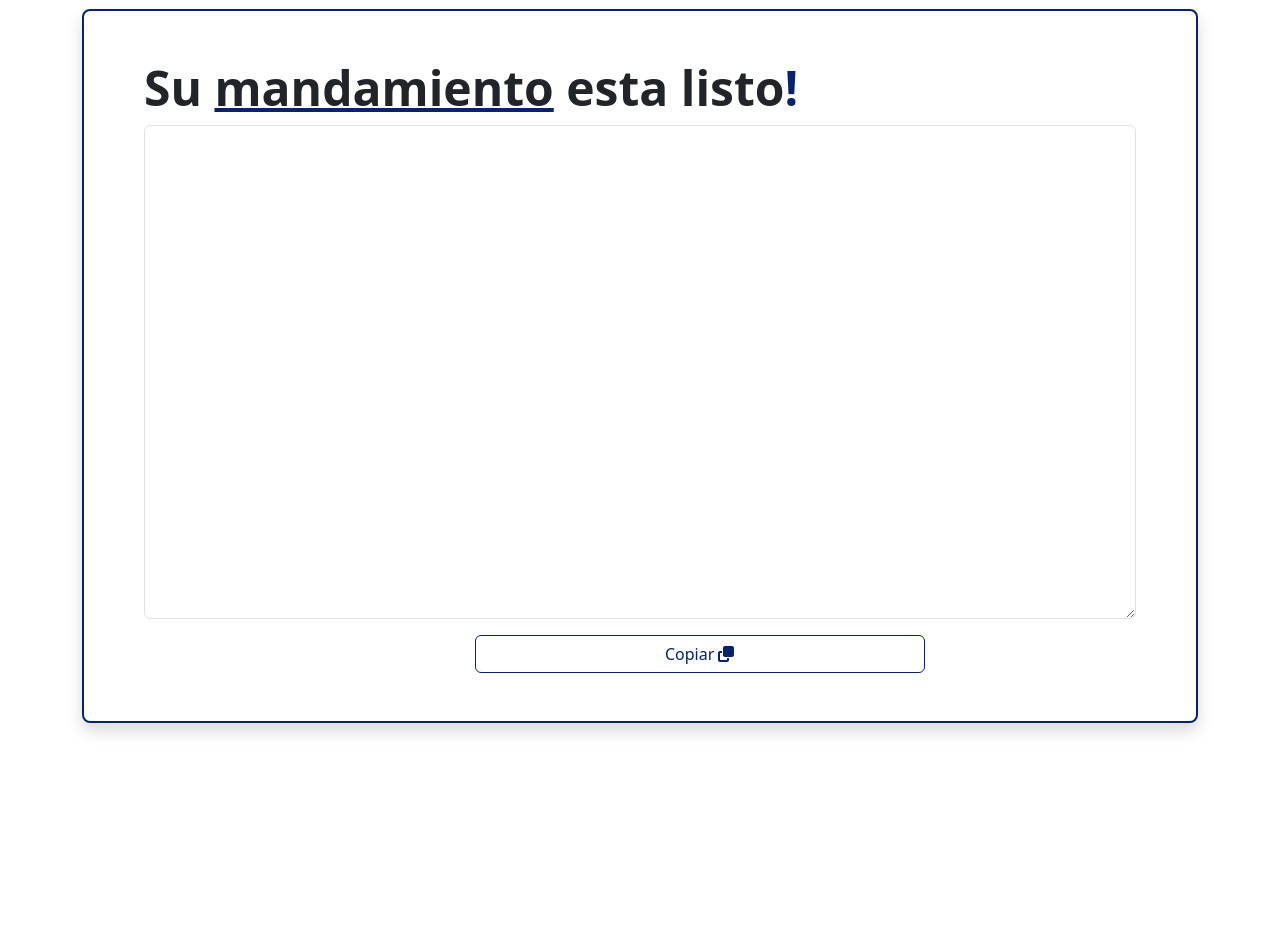
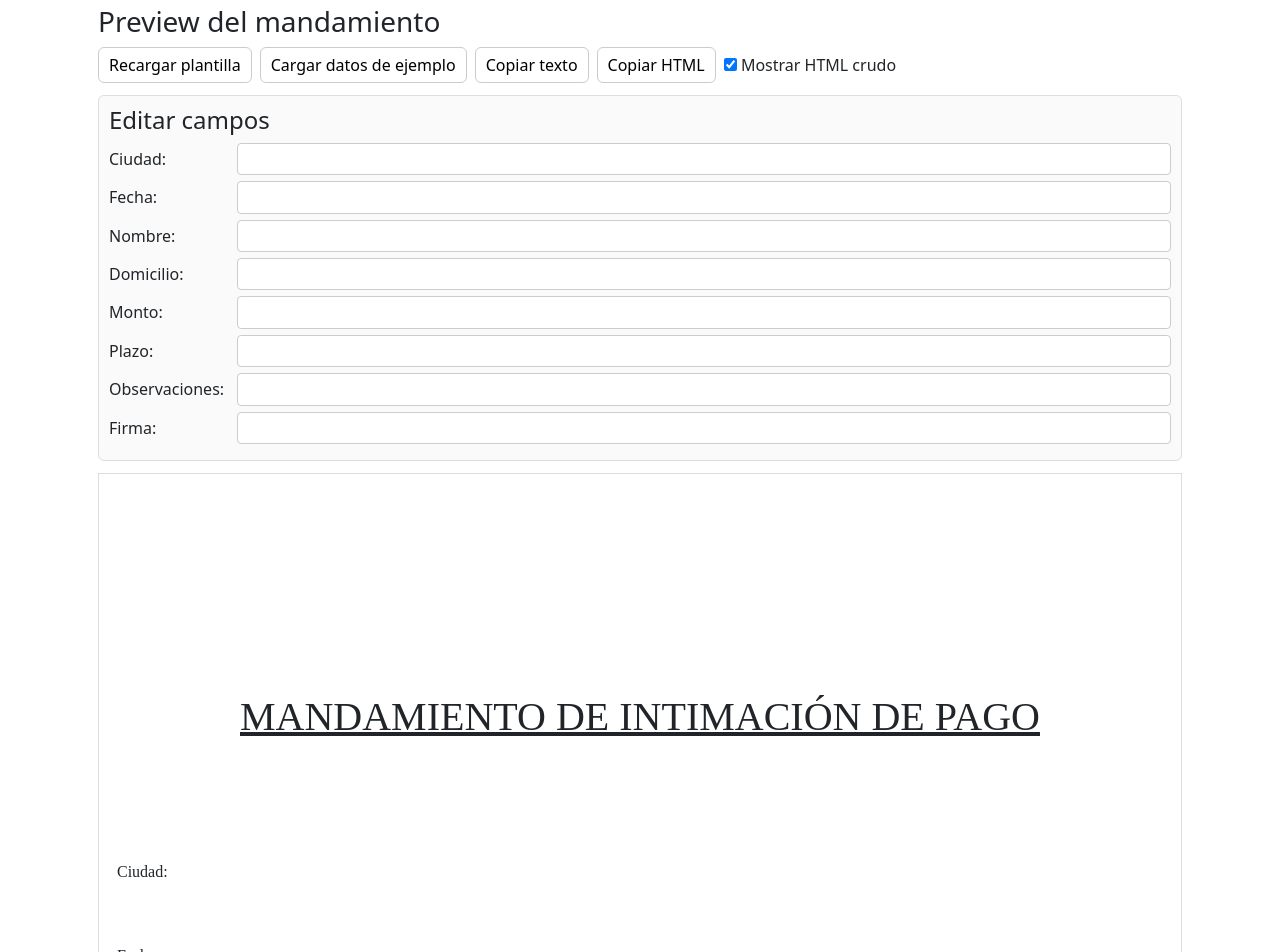
Before and after one commit to Bernheim1/notificame, an Angular app: page / in a window 1280 px wide. Shown: the part 100-1052 px from the top of the page. Before the commit the page ends 871 px from the top, so only its background shows below. Built offline with nearby package versions, Linux system fonts and the light colour scheme.

Commit message:
lee html

```diff
--- a/angular.json
+++ b/angular.json
@@ -26,6 +26,7 @@
             "tsConfig": "tsconfig.app.json",
             "inlineStyleLanguage": "scss",
             "assets": [
+              "src/assets",
               {
                 "glob": "**/*",
                 "input": "public"
@@ -87,6 +88,7 @@
             "tsConfig": "tsconfig.spec.json",
             "inlineStyleLanguage": "scss",
             "assets": [
+              "src/assets",
               {
                 "glob": "**/*",
                 "input": "public"
--- a/src/app/app.component.html
+++ b/src/app/app.component.html
@@ -33,7 +33,7 @@
   </div>
 
   <div *ngIf="this.step == 2">
-    <app-mostrar-salida [salida]="this.salida"></app-mostrar-salida>
+    <app-mostrar-salida></app-mostrar-salida>
   </div>
 </div>
 <router-outlet/>
--- a/src/app/app.config.ts
+++ b/src/app/app.config.ts
@@ -2,7 +2,13 @@ import { ApplicationConfig, provideZoneChangeDetection } from '@angular/core';
 import { provideRouter } from '@angular/router';
 
 import { routes } from './app.routes';
+import { provideHttpClient } from '@angular/common/http';
 
 export const appConfig: ApplicationConfig = {
-  providers: [provideZoneChangeDetection({ eventCoalescing: true }), provideRouter(routes)]
+  providers:
+  [
+    provideZoneChangeDetection({ eventCoalescing: true }),
+    provideRouter(routes),
+    provideHttpClient()
+  ]
 };
--- /dev/null
+++ b/src/assets/templates/mandamiento.html
@@ -0,0 +1,35 @@
+<!DOCTYPE html>
+<html lang="es">
+<head>
+  <meta charset="UTF-8">
+  <title>Mandamiento de Intimación</title>
+  <style>
+    body { font-family: "Times New Roman", Times, serif; line-height: 1.4; }
+    h1 { text-align: center; text-decoration: underline; }
+    .field { font-weight: bold; }
+    .section { margin-bottom: 12px; }
+  </style>
+</head>
+<body>
+  <h1>MANDAMIENTO DE INTIMACIÓN DE PAGO</h1>
+
+  <div class="section">
+    <p>Ciudad: <span class="field">{{Ciudad}}</span></p>
+    <p>Fecha: <span class="field">{{Fecha}}</span></p>
+  </div>
+
+  <div class="section">
+    <p>Se intima a <span class="field">{{Nombre}}</span>, con domicilio en <span class="field">{{Domicilio}}</span>, al pago de la suma de <span class="field">{{Monto}}</span> correspondiente a la obligación pendiente.</p>
+  </div>
+
+  <div class="section">
+    <p>Plazo para cumplir: <span class="field">{{Plazo}}</span></p>
+    <p>Observaciones: <span class="field">{{Observaciones}}</span></p>
+  </div>
+
+  <div class="section">
+    <p>Atentamente,</p>
+    <p><span class="field">{{Firma}}</span></p>
+  </div>
+</body>
+</html>
--- a/src/components/mostrar-salida/mostrar-salida.component.html
+++ b/src/components/mostrar-salida/mostrar-salida.component.html
@@ -1,20 +1,34 @@
-<div class="p-5 mb-4 bg-light rounded-3 border border-2 border-primary shadow scale-up-ver-top">
-  <div class="container-fluid">
-    <h1 class="display-5 fw-bold">Su <span class="subrayado">mandamiento</span> esta listo<span class="brand-ia">!</span></h1>
+<div class="viewer-root">
+  <h3>Preview del mandamiento</h3>
 
-    <textarea [(ngModel)]="textoTerminado" class="form-control" id="exampleFormControlTextarea1" rows="20"></textarea>
+  <div class="controls">
+    <button (click)="loadTemplate()" [disabled]="loading">Recargar plantilla</button>
+    <button (click)="applySampleData()">Cargar datos de ejemplo</button>
+    <button (click)="copyRenderedText()" [disabled]="!processedHtml">Copiar texto</button>
+    <button (click)="copyRawHtml()" [disabled]="!processedHtml">Copiar HTML</button>
+    <label>
+      <input type="checkbox" [(ngModel)]="showRawTextarea" /> Mostrar HTML crudo
+    </label>
+  </div>
 
-    <!-- Responsive buttons -->
-    <div class="d-flex flex-column flex-sm-column flex-md-row justify-content-center align-items-stretch align-items-md-center mt-3">
-      <!-- Button -->
-       <div class="col-4"></div>
-       <div class="col-4">
-          <button class="btn btn-outline-primary" type="button" style="min-width: 450px;">
-              Copiar
-              <fa-icon [icon]="faClone"></fa-icon>
-          </button>
-        </div>
-       <div class="col-4"></div>
+  <div *ngIf="loading" class="status">Cargando plantilla...</div>
+  <div *ngIf="error" class="status error">{{ error }}</div>
+
+  <!-- Formulario de datos -->
+  <div class="form-container">
+    <h4>Editar campos</h4>
+    <div class="form-row" *ngFor="let key of objectKeys(formData)">
+      <label>{{ key }}:</label>
+      <input type="text" [(ngModel)]="formData[key]" (ngModelChange)="replacePlaceholders(formData)" />
     </div>
   </div>
+
+  <!-- Preview del HTML procesado -->
+  <div class="preview" [innerHTML]="processedHtmlSafe"></div>
+
+  <!-- Textarea con el HTML crudo -->
+  <div *ngIf="showRawTextarea" class="raw-container">
+    <h4>HTML crudo (readonly)</h4>
+    <textarea readonly rows="12" [value]="processedHtml"></textarea>
+  </div>
 </div>
--- a/src/components/mostrar-salida/mostrar-salida.component.scss
+++ b/src/components/mostrar-salida/mostrar-salida.component.scss
@@ -1,9 +1,84 @@
-.subrayado {
-    text-decoration: underline;
-    text-decoration-color: var(--bs-primary); /* Cambia el color según necesites */
-    text-decoration-thickness: 4px; /* Opcional: grosor de la línea */
-  }
+.viewer-root {
+  font-family: system-ui, -apple-system, "Segoe UI", Roboto, "Helvetica Neue", Arial;
+  margin: 16px;
+}
 
-  .brand-ia {
-  color: var(--bs-primary);
-  }
+.controls {
+  display: flex;
+  gap: 8px;
+  flex-wrap: wrap;
+  align-items: center;
+  margin-bottom: 12px;
+}
+
+.controls button {
+  padding: 6px 10px;
+  border-radius: 6px;
+  border: 1px solid #ccc;
+  background: white;
+  cursor: pointer;
+}
+
+.controls button:disabled {
+  opacity: 0.6;
+  cursor: not-allowed;
+}
+
+.form-container {
+  margin-bottom: 12px;
+  border: 1px solid #ddd;
+  padding: 10px;
+  border-radius: 6px;
+  background: #fafafa;
+}
+
+.form-row {
+  display: flex;
+  gap: 8px;
+  margin-bottom: 6px;
+  align-items: center;
+}
+
+.form-row label {
+  width: 120px;
+}
+
+.form-row input {
+  flex: 1;
+  padding: 4px 6px;
+  border-radius: 4px;
+  border: 1px solid #ccc;
+}
+
+.preview {
+  border: 1px solid #ddd;
+  padding: 18px;
+  min-height: 200px;
+  background: white;
+  user-select: text;
+  white-space: pre-wrap;
+  font-family: "Times New Roman", Times, serif;
+  line-height: 1.4;
+  margin-bottom: 12px;
+}
+
+.raw-container textarea {
+  width: 100%;
+  font-family: monospace;
+  font-size: 13px;
+  padding: 8px;
+  box-sizing: border-box;
+  border-radius: 6px;
+  border: 1px solid #ccc;
+  resize: vertical;
+  background: #fafafa;
+}
+
+.status {
+  margin-bottom: 8px;
+  color: #333;
+}
+
+.status.error {
+  color: #b00020;
+}
--- a/src/components/mostrar-salida/mostrar-salida.component.ts
+++ b/src/components/mostrar-salida/mostrar-salida.component.ts
@@ -4,6 +4,8 @@ import { FontAwesomeModule } from '@fortawesome/angular-fontawesome';
 import { FormsModule, ReactiveFormsModule } from '@angular/forms';
 import { CommonModule } from '@angular/common';
 import { Salida } from '../../shared/models/salida';
+import { HttpClient } from '@angular/common/http';
+import { DomSanitizer, SafeHtml } from '@angular/platform-browser';
 
 @Component({
   selector: 'app-mostrar-salida',
@@ -13,8 +15,92 @@ import { Salida } from '../../shared/models/salida';
   styleUrl: './mostrar-salida.component.scss'
 })
 export class MostrarSalidaComponent {
-    faArrowRight = faArrowRight;
-    faClone = faClone;
-    @Input({ required: true }) salida!: Salida;
-    textoTerminado = '';
+  rawHtml: string = '';
+  processedHtml: string = '';
+  processedHtmlSafe: SafeHtml | null = null;
+  showRawTextarea = true;
+  loading = false;
+  error: string | null = null;
+
+  formData: Record<string, string> = {
+    Ciudad: '',
+    Fecha: '',
+    Nombre: '',
+    Domicilio: '',
+    Monto: '',
+    Plazo: '',
+    Observaciones: '',
+    Firma: ''
+  };
+
+  constructor(private http: HttpClient, private sanitizer: DomSanitizer) {}
+
+  ngOnInit(): void {
+    this.loadTemplate();
+  }
+
+  // Cargar plantilla HTML desde assets
+  loadTemplate(path: string = 'assets/templates/mandamiento.html') {
+    this.loading = true;
+    this.error = null;
+    this.http.get(path, { responseType: 'text' }).subscribe({
+      next: (text) => {
+        this.rawHtml = text;
+        this.replacePlaceholders(this.formData);
+        this.loading = false;
+      },
+      error: (err) => {
+        this.error = `No se pudo cargar la plantilla: ${err?.message || err}`;
+        this.loading = false;
+      }
+    });
+  }
+
+  // Reemplazar placeholders {{Campo}} con valores del formulario
+  replacePlaceholders(data: Record<string, string>) {
+    let result = this.rawHtml || '';
+    for (const [key, value] of Object.entries(data)) {
+      const safeKey = key.replace(/[.*+?^${}()|[\]\\]/g, '\\$&');
+      const re = new RegExp(`{{\\s*${safeKey}\\s*}}`, 'g');
+      result = result.replace(re, value || '');
+    }
+    this.applyProcessedHtml(result);
+  }
+
+  private applyProcessedHtml(html: string) {
+    this.processedHtml = html;
+    this.processedHtmlSafe = this.sanitizer.bypassSecurityTrustHtml(html);
+  }
+
+  // Datos de ejemplo
+  applySampleData() {
+    const sample = {
+      Ciudad: 'Buenos Aires',
+      Fecha: new Date().toLocaleDateString(),
+      Nombre: 'Agustín Bernheim',
+      Domicilio: 'Calle Falsa 123, CABA',
+      Monto: '$ 12.345,00',
+      Plazo: '10 días hábiles',
+      Observaciones: 'Sin observaciones',
+      Firma: 'Juzgado N° 5'
+    };
+    this.formData = { ...sample };
+    this.replacePlaceholders(this.formData);
+  }
+
+  copyRenderedText() {
+    const temp = document.createElement('div');
+    temp.innerHTML = this.processedHtml;
+    const textToCopy = temp.innerText || temp.textContent || '';
+    navigator.clipboard.writeText(textToCopy).then(() => alert('Texto copiado al portapapeles'));
+  }
+
+  copyRawHtml() {
+    navigator.clipboard.writeText(this.processedHtml).then(() => alert('HTML copiado al portapapeles'));
+  }
+
+  // Para iterar en el template sobre formData
+  objectKeys(obj: any): string[] {
+    return Object.keys(obj);
+  }
 }
```
